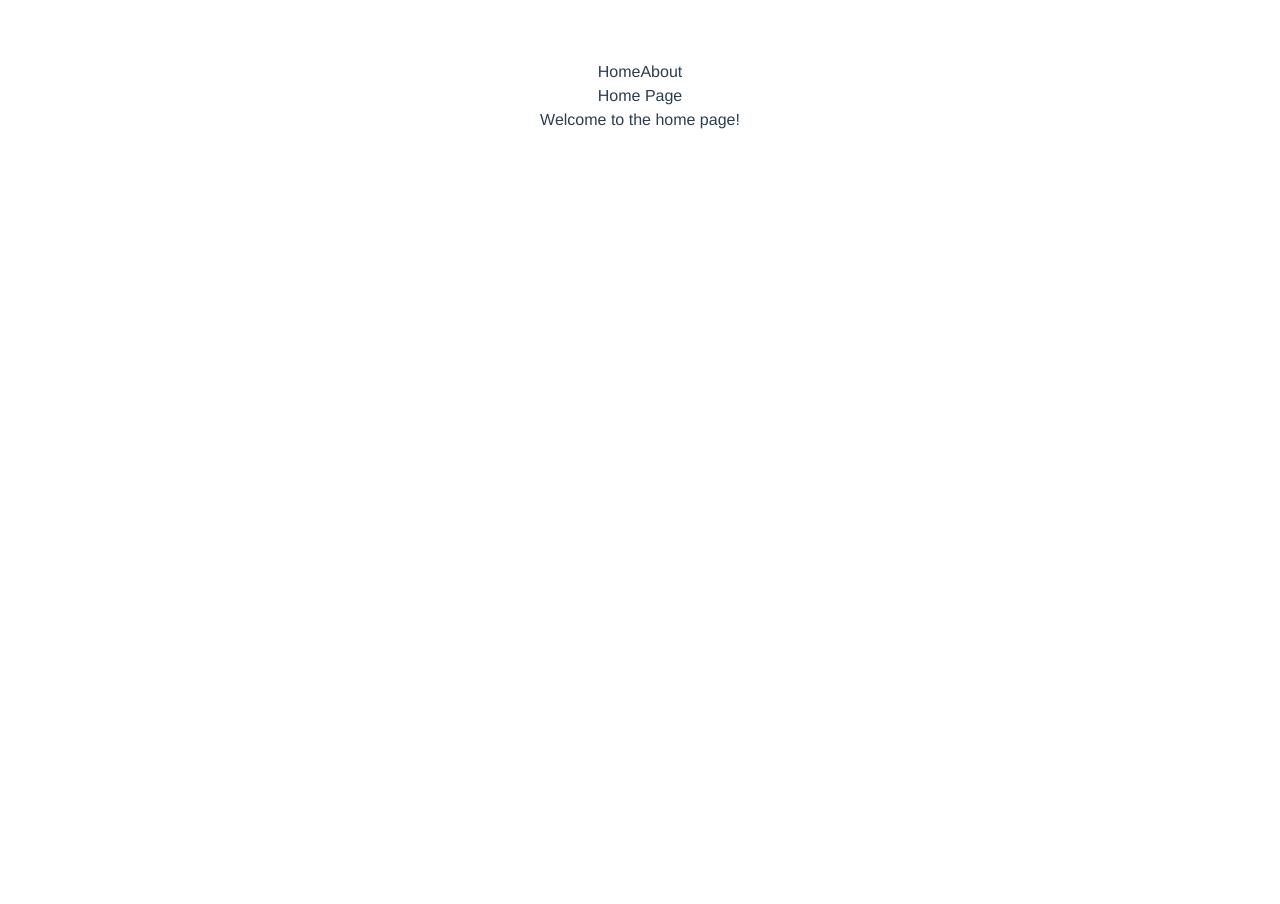
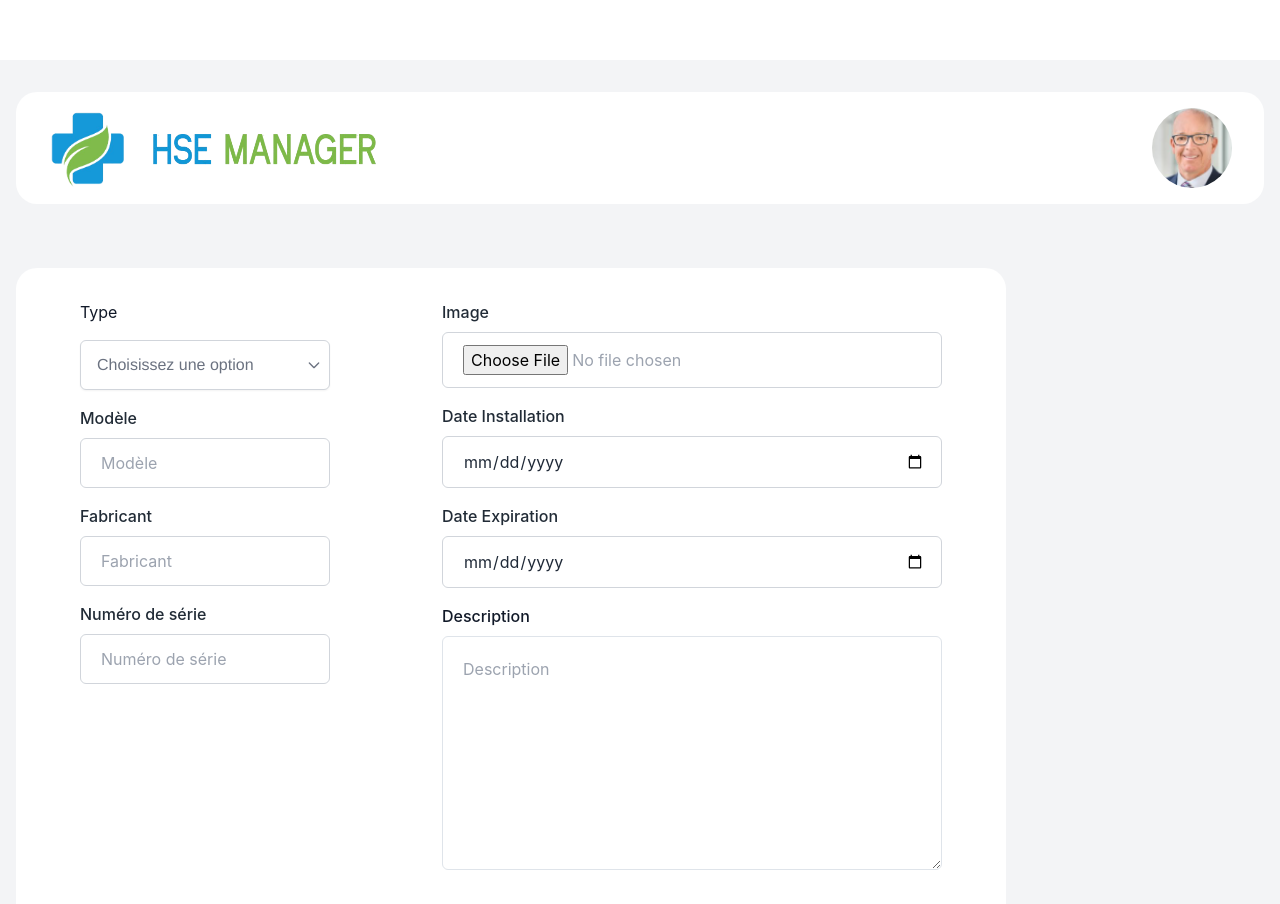
Before and after one commit to nana237/HSE_Manager-front, a Vue app: page / in a window 1280 px wide. Shown: the top 904 px of the page. Before the commit the page ends 800 px from the top, so only its background shows below. Built offline with nearby package versions, Linux system fonts and the light colour scheme.

Commit message:
add missing files

```diff
--- a/src/App.vue
+++ b/src/App.vue
@@ -1,19 +1,18 @@
 <template>
- <nav>
-      <router-link to="/">Home</router-link>
-      <router-link to="/about">About</router-link>
-    </nav>
-
-  <router-view />
+  <div id="app">
+    <EquipementPage />
+  </div>
 </template>
 
 <script>
+import EquipementPage from "./pages/EquipementPage.vue";
 
 export default {
-  name: 'App',
+  name: "App",
   components: {
-  }
-}
+    EquipementPage,
+  },
+};
 </script>
 
 <style>
--- a/src/components/AjoutEquipement.vue
+++ b/src/components/AjoutEquipement.vue
@@ -12,7 +12,7 @@
         >
           Type
         </label>
-        <div class="relative w-full max-w-sm">
+        <div class="relative w-full">
           <select
             class="appearance-none w-full bg-white border border-gray-300 text-gray-500 py-3 px-4 pr-8 rounded-md shadow-sm focus:outline-none focus:ring-2 focus:ring-blue-500 focus:border-blue-500"
           >
--- /dev/null
+++ b/src/pages/EquipementPage.vue
@@ -0,0 +1,22 @@
+<template>
+  <div class="bg-gray-100 flex flex-col">
+    <HeaderComponent />
+    <div class="">
+      <AjoutEquipement />
+    </div>
+  </div>
+</template>
+<script>
+// Importation des composant
+import HeaderComponent from "@/components/HeaderComponent.vue";
+//import DefibrilateurComponent from "@/components/DefibrilateurComponent";
+import AjoutEquipement from "@/components/AjoutEquipement";
+export default {
+  name: "EquipementPage",
+  components: {
+    HeaderComponent, // Enregistrement des composant
+    //DefibrilateurComponent,
+    AjoutEquipement,
+  },
+};
+</script>
--- a/src/pages/HomePage.vue
+++ b/src/pages/HomePage.vue
@@ -1,12 +1,24 @@
 <template>
   <div>
-    <h1>Home Page</h1>
-    <p>Welcome to the home page!</p>
+    <!-- Utilisation du composant HeaderComponent -->
+    <HeaderComponent />
+
+    <!-- Contenu principal de la page -->
+    <div class="content">
+      <h1>Bienvenue sur la page d'accueil</h1>
+      <p>Ceci est le contenu de la page.</p>
+    </div>
   </div>
 </template>
 
 <script>
+// Importation du composant HeaderComponent
+import HeaderComponent from "@/components/HeaderComponent.vue";
+
 export default {
-  name: 'HomePage',
+  name: "HomePage",
+  components: {
+    HeaderComponent, // Enregistrement du composant
+  },
 };
 </script>
```
